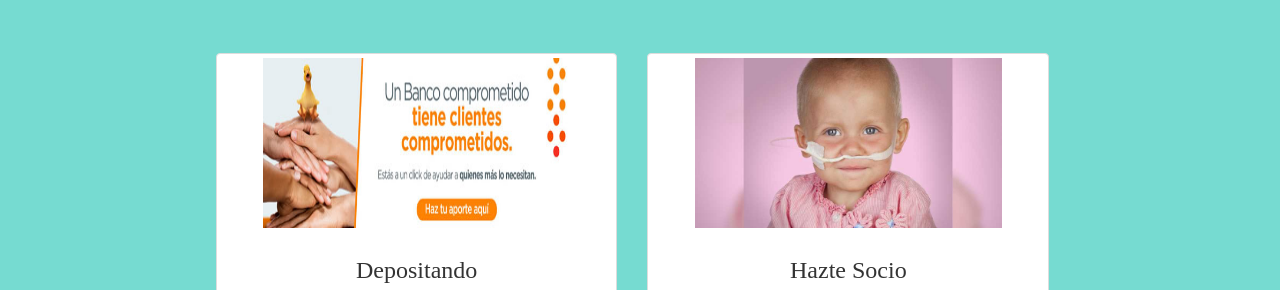
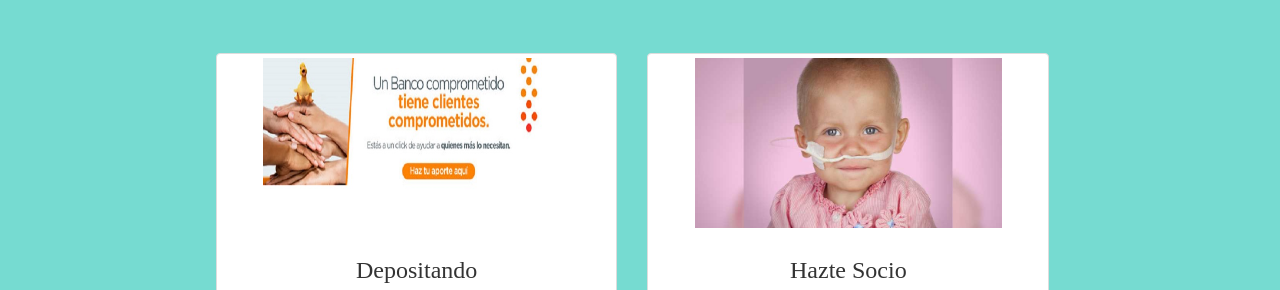
Before and after one commit to nathyna1153/Prueba01, a plain HTML site: page index.html in a window 1280 px wide. Shown: the part 437-727 px from the top of the page. Drawn offline with Linux system fonts and the light colour scheme; a web font is replaced by a local one.

Commit message:
cambio de foto

```diff
--- a/index.html
+++ b/index.html
@@ -106,7 +106,7 @@
   <div class="row">
     <div class="col-sm-6 col-md-4 col-md-offset-2">
       <div class="thumbnail">
-        <img src="assets/img/ban.jpg" alt="banco" class="colab_img">
+        <img src="assets/img/banco2.jpg" alt="banco" class="colab_img">
         <div class="caption">
           <h3>Depositando</h3>
           <p>Depositando en la cuenta corriente:
```
